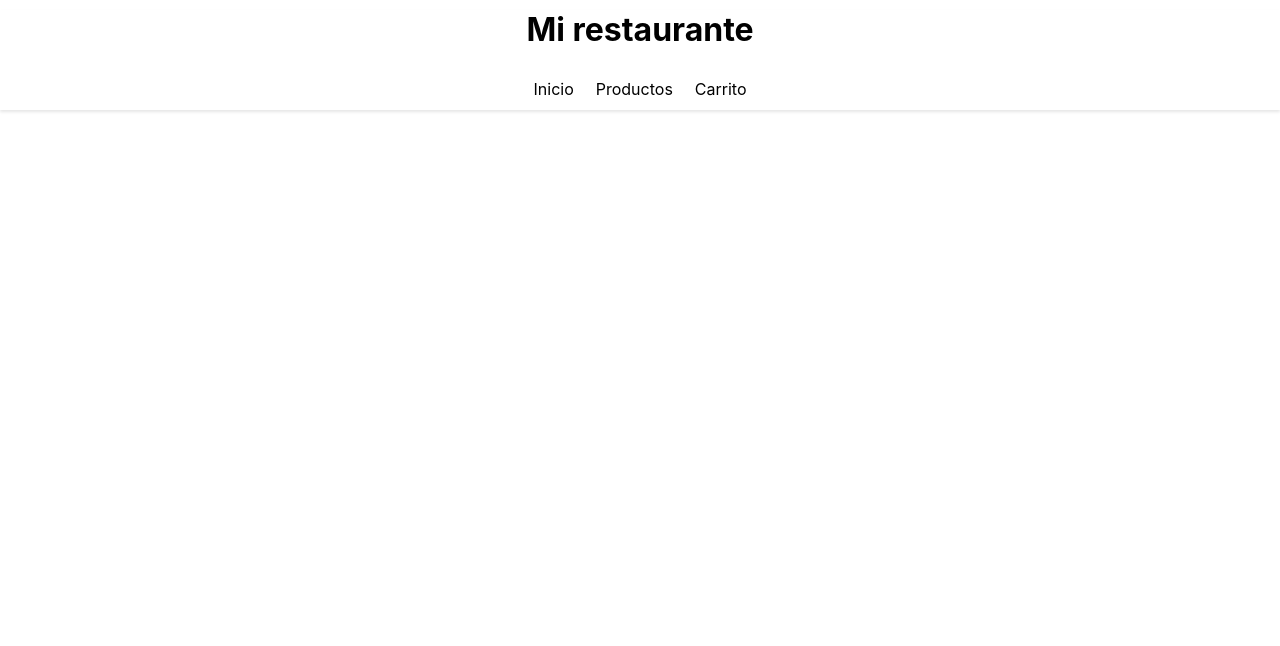
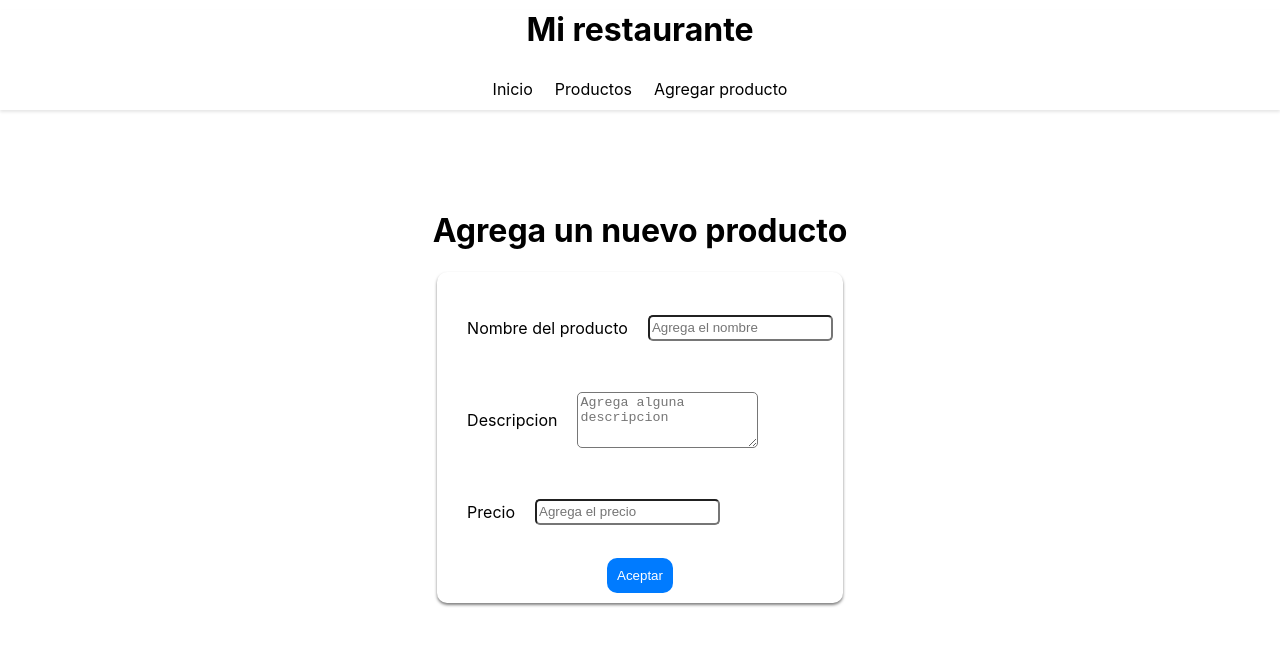
Before and after one commit to MauriErick24/restaurant, a React (Create React App) app: page /agregarProduct in a window 1280 px wide. Shown: the top 646 px of the page. Built offline with nearby package versions, Linux system fonts and the light colour scheme.

Commit message:
UI add new product

```diff
--- a/src/App.js
+++ b/src/App.js
@@ -3,7 +3,7 @@ import { Routes, Route } from "react-router-dom";
 import Navbar from '../src/Components/NavBar/NavBar'
 import Ordenar from './Pages/Order/Ordenar';
 import Product from './Pages/Product/Product';
-import Carrito from './Pages/Carrito/Carrito';
+import ProductAdder from './Pages/AddProduct/AddProduct.js';
 
  import Home from './Pages/Home/Inicio'
 import Historial from './Pages/Historial/Historial';
@@ -31,7 +31,7 @@ function App() {
         <Route path='/' element={<Home />}/>
         <Route path="/ordenar" element={<Ordenar todayCount={todayCount}/>} />
         <Route path="/productos" element={<Product />} />
-        <Route path="/carrito" element={<Carrito />} />
+        <Route path="/agregarProduct" element={<ProductAdder />} />
         <Route path="/historial" element={<Historial />} />
       </Routes>
     </div>
--- a/src/Components/NavBar/NavBar.jsx
+++ b/src/Components/NavBar/NavBar.jsx
@@ -12,7 +12,7 @@ class Navbar extends Component{
         <div id="navegation">
           <a id="item" href="/">Inicio</a>
           <a id="item" href="/productos">Productos</a>
-          <a id="item" href="/carrito">Carrito</a>
+          <a id="item" href="/agregarProduct">Agregar producto</a>
         </div>
       </div>
     )
--- /dev/null
+++ b/src/Components/NewProductCard/NewProductCard.css
@@ -0,0 +1,69 @@
+button{
+    border:none;
+    border-radius: 10px;
+    background-color: #007bff;
+    padding: 10px;
+    color: #fff;
+}
+
+button:hover{
+    background-color: #007bffaa;
+}
+
+button:active{
+    background-color: #007bff75;
+}
+
+#new-product-card{
+    padding: 10px;
+    border-radius: 10px;
+    box-shadow: 0px 2px 3px rgba(0,0,0,0.5) ;
+}
+
+#name-space{
+    display: flex;
+    flex-direction: row;
+    align-items: center;
+}
+
+#name-space p {
+    padding: 20px;
+}
+
+#input-product-name{
+    height: 20px;
+    border-radius: 5px;
+}
+
+
+
+#detail-new-product-space{
+    display: flex;
+    flex-direction: row;
+    align-items: center;
+}
+
+#detail-new-product-space p {
+    padding: 20px;
+}
+
+#input-product-detail{
+    height: 50px;
+    border-radius: 5px;
+}
+
+
+#price-new-product-space{
+    display: flex;
+    flex-direction: row;
+    align-items: center;
+}
+
+#price-new-product-space p {
+    padding: 20px;
+}
+
+#input-product-price{
+    height: 20px;
+    border-radius: 5px;
+}
--- /dev/null
+++ b/src/Components/NewProductCard/NewProductCard.jsx
@@ -0,0 +1,28 @@
+import { Component } from "react";
+import './NewProductCard.css'
+
+class NewProductCard extends Component{
+    render(){
+        return(
+            <div id="new-product-card">
+                <div id="name-space">
+                    <p>Nombre del producto</p>
+                    <input id="input-product-name" type="text" placeholder="Agrega el nombre"/>
+                </div>
+                <div id="detail-new-product-space">
+                    <p>Descripcion</p>
+                    <textarea id="input-product-detail" type="text" placeholder="Agrega alguna descripcion"/>
+                </div>
+                <div id="price-new-product-space">
+                    <p>Precio</p>
+                    <input id="input-product-price" type="number" placeholder="Agrega el precio"/>
+                </div>
+                <div>
+                    <button>Aceptar</button>
+                </div>
+            </div>
+        )
+    }
+}
+
+export default NewProductCard
--- /dev/null
+++ b/src/Pages/AddProduct/AddProduct.css
@@ -0,0 +1,5 @@
+#productAdder-container{
+    display: flex;
+    flex-direction: column;
+    align-items: center;
+}
--- /dev/null
+++ b/src/Pages/AddProduct/AddProduct.js
@@ -0,0 +1,15 @@
+import { Component } from "react";
+import './AddProduct.css'
+import NewProductCard from '../../Components/NewProductCard/NewProductCard'
+
+class ProductAdder extends Component{
+    render(){
+        return(
+            <div id="productAdder-container">
+                <h1>Agrega un nuevo producto</h1>
+                <NewProductCard/>
+            </div>
+        )
+    }
+}
+export default ProductAdder
--- a/src/Pages/Carrito/Carrito.js
+++ /dev/null
@@ -1,10 +0,0 @@
-import { Component } from "react";
-
-class Carrito extends Component{
-    render(){
-        return(
-            <h1>Pagina del carrito</h1>
-        )
-    }
-}
-export default Carrito
--- a/src/Pages/Order/Ordenar.js
+++ b/src/Pages/Order/Ordenar.js
@@ -16,8 +16,6 @@ class Ordenar extends Component {
       order:[],
     };
   }
-
-
 
 
   componentDidMount() {
@@ -75,7 +73,8 @@ class Ordenar extends Component {
     }
   }
 
-  //! Check this hard reload. It's getting the information from the database again.
+  ///// //! Check this hard reload. It's getting the information from the database again.
+
 
   resetState = () => {
     window.location.reload();
```
